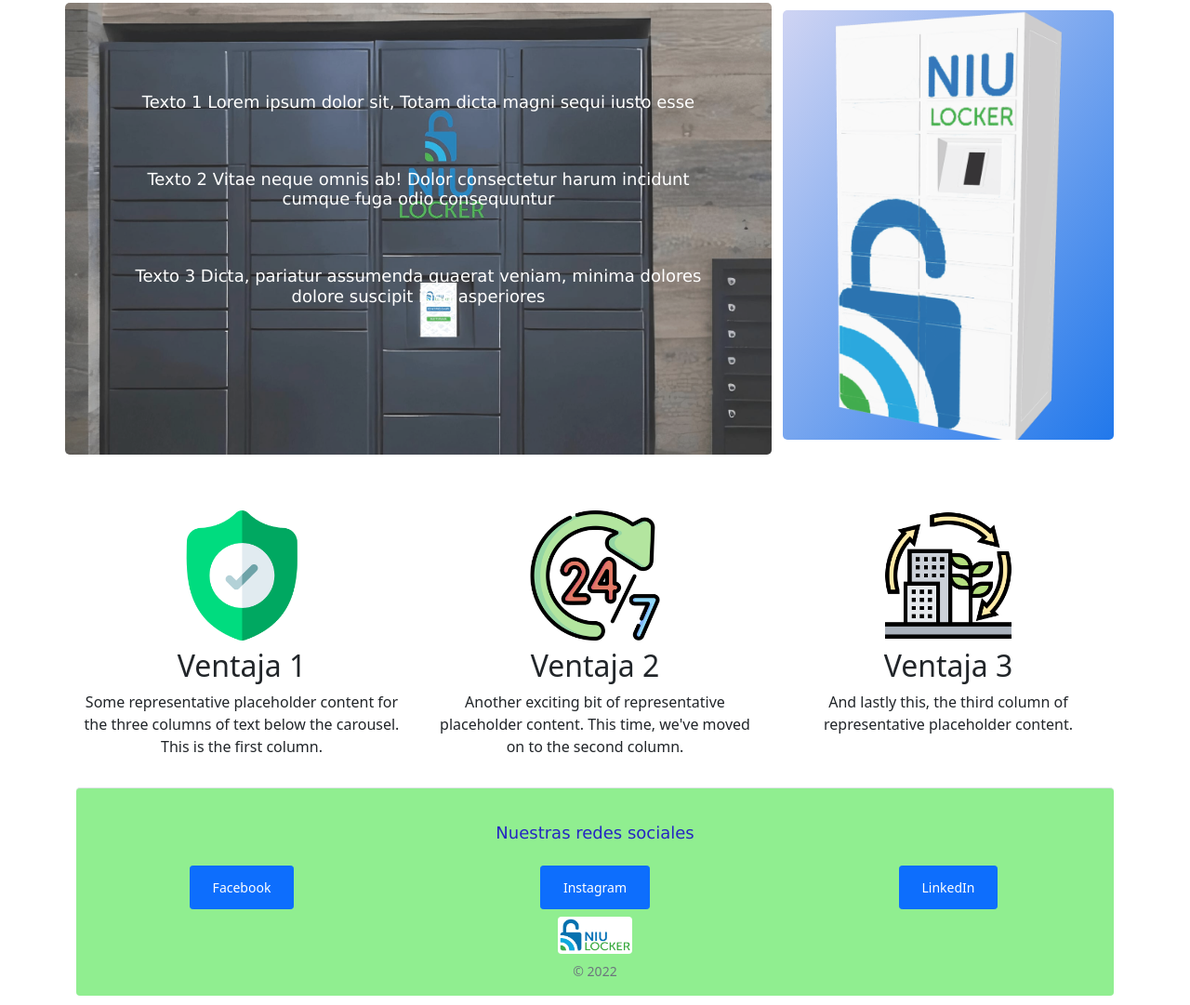
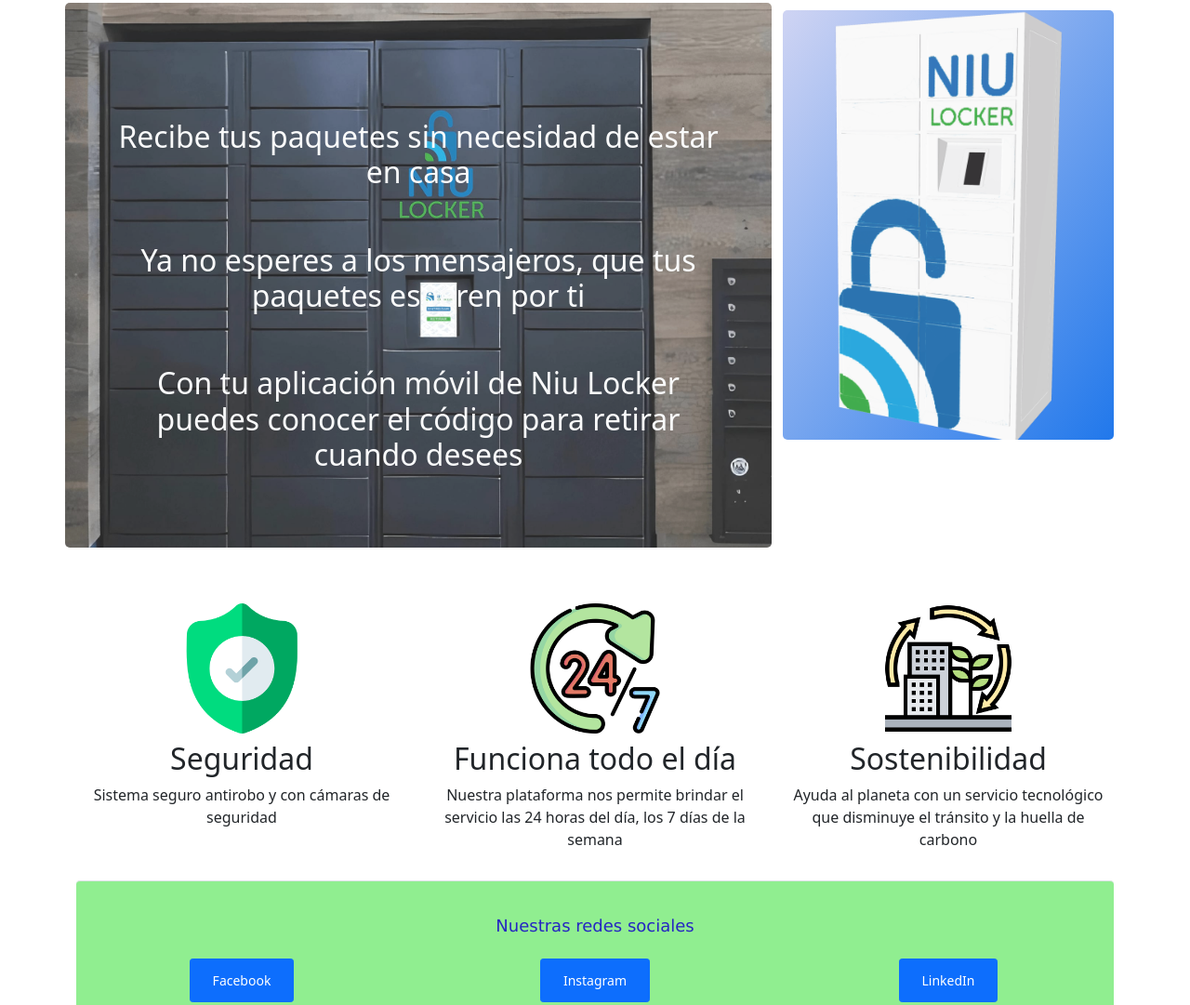
Before and after one commit to germancarchi/proyectoFinal, a website: page index.html in a window 1280 px wide. Shown: the part 310-1391 px from the top of the page at 93% size. Drawn offline with nearby package versions, Linux system fonts and the light colour scheme.

Commit message:
Proyecto Final

```diff
--- a/index.html
+++ b/index.html
@@ -64,9 +64,9 @@
           <section class="py-1 text-center container">
         <div class="row py-lg-1 bg-image rounded">
             <div class="col-lg-8 col-md-10 mx-auto text-light bg-dark text-center lh-base list-unstyled p-5 " style="background-image: url('./img/fondoLocker.jpg'); opacity: 0.85; background-position: top; background-size: 100%; border-radius: 5px;"  >
-                <h3><br><br><li>Texto 1 Lorem ipsum dolor sit, Totam dicta magni sequi iusto esse</li></h3><br><br>
-                <h3><li>Texto 2 Vitae neque omnis ab! Dolor consectetur harum incidunt cumque fuga odio consequuntur</li></h3><br><br>
-                <h3><li>Texto 3 Dicta, pariatur assumenda quaerat veniam, minima dolores dolore suscipit ipsa asperiores</li></h3><br>
+                <h2><br><br><li>Recibe tus paquetes sin necesidad de estar en casa</li></h2><br><br>
+                <h2><li>Ya no esperes a los mensajeros, que tus paquetes esperen por ti</li></h2><br><br>
+                <h2><li>Con tu aplicación móvil de Niu Locker puedes conocer el código para retirar cuando desees</li></h2><br>
             </div>
 
             <div class="col-lg-4 col-md-6 col-8 mx-auto pt-2  rounded ">
@@ -82,18 +82,18 @@
         <div class="row text-center my-lg-1">
           <div class="col-lg-4 mt-5">
             <img src="./img/shield.png" alt="safety"  class="imgHover mb-2 sizeImg1" ><br>
-            <h2>Ventaja 1</h2>
-                    <p>Some representative placeholder content for the three columns of text below the carousel. This is the first column.</p>
+            <h2>Seguridad</h2>
+                    <p>Sistema seguro antirobo y con cámaras de seguridad</p>
           </div><!-- /.col-lg-4 -->
           <div class="col-lg-4 mt-5">
             <a href="htt"><img src="./img/24-hours.png" alt="safety" class="imgHover mb-2 sizeImg1" > </a><br>
-            <h2>Ventaja 2</h2>
-            <p>Another exciting bit of representative placeholder content. This time, we've moved on to the second column.</p>
+            <h2>Funciona todo el día</h2>
+            <p>Nuestra plataforma nos permite brindar el servicio las 24 horas del día, los 7 días de la semana</p>
           </div><!-- /.col-lg-4 -->
           <div class="col-lg-4 mt-5" >
             <img src="./img/sustainable.png" alt="safety" class="imgHover mb-2 sizeImg1" ><br>
-            <h2>Ventaja 3</h2>
-            <p>And lastly this, the third column of representative placeholder content.</p>
+            <h2>Sostenibilidad</h2>
+            <p>Ayuda al planeta con un servicio tecnológico que disminuye el tránsito y la huella de carbono</p>
           </div><!-- /.col-lg-4 -->
         </div><!-- /.row -->
 
```
Also changed, not shown: pages/acerca_de.html (+1 -1 lines), pages/blog.html (+4 -4 lines), pages/servicios.html (+6 -6 lines).
